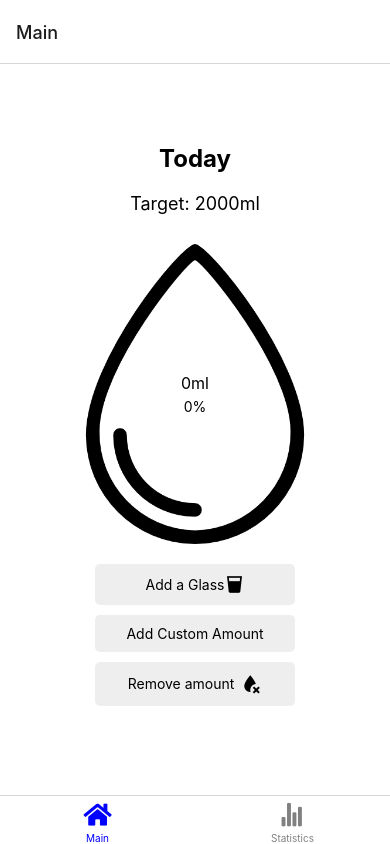
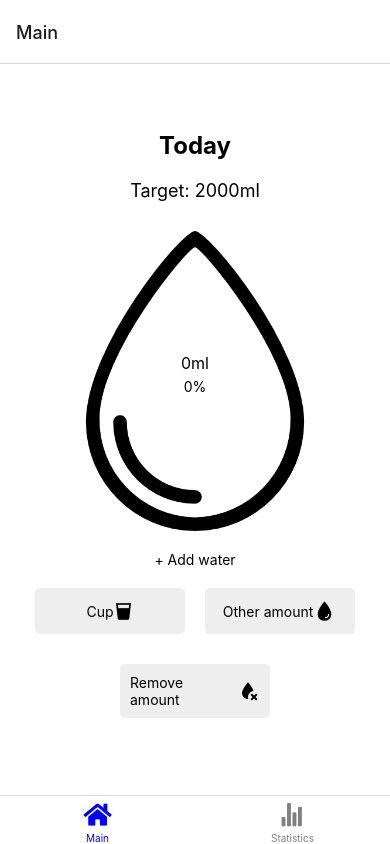
Before and after one commit to FaIch/Droplet, a React Native app: screen /Main in a window 390 px wide. Built offline with nearby package versions, Linux system fonts and the light colour scheme.

Commit message:
Created modals for adding and removing selected amounts

```diff
--- /dev/null
+++ b/components/AddWaterModal.js
@@ -0,0 +1,78 @@
+import React, { useState } from 'react';
+import {Modal, View, Text, TextInput, StyleSheet, TouchableOpacity} from 'react-native';
+
+function AddWaterModal({ visible, onClose, onSubmit }) {
+    const [amount, setAmount] = useState('');
+
+    return (
+        <Modal visible={visible} animationType="slide" transparent={true}>
+            <View style={styles.modalView}>
+                <View style={styles.modalContent}>
+                    <Text style={styles.title}>Enter water amount in ml:</Text>
+                    <TextInput
+                        keyboardType="numeric"
+                        value={amount}
+                        onChangeText={setAmount}
+                        style={styles.input}
+                        placeholder={"amount in ml"}
+                    />
+                    <TouchableOpacity style={styles.button} onPress={() => { onSubmit(parseInt(amount, 10)); onClose(); }}>
+                        <Text style={styles.buttonText}>Add</Text>
+                    </TouchableOpacity>
+                    <TouchableOpacity style={styles.button} onPress={onClose}>
+                        <Text style={styles.buttonText}>Close</Text>
+                    </TouchableOpacity>
+                </View>
+            </View>
+        </Modal>
+    );
+}
+
+
+const styles = StyleSheet.create({
+    modalView: {
+        flex: 1,
+        justifyContent: 'center',
+        alignItems: 'center',
+    },
+    modalContent: {
+        width: '80%',
+        height: '50%',
+        backgroundColor: "white",
+        borderRadius: 20,
+        padding: 35,
+        justifyContent: 'center',
+        alignItems: "center",
+        shadowColor: "#000",
+        shadowOffset: {
+            width: 0,
+            height: 2
+        },
+        shadowOpacity: 0.25,
+        shadowRadius: 4,
+        elevation: 5
+    },
+    title: {
+        fontSize: 20,
+        marginBottom: 20,
+    },
+    button: {
+        borderWidth: 1,
+        borderRadius: 10,
+        marginTop: 20,
+        width: 100,
+        alignItems: "center",
+    },
+    buttonText: {
+        fontSize: 20
+    },
+    input: {
+        borderWidth: 1,
+        width: '60%',
+        height: 30,
+        textAlign: 'center',
+        fontSize: 18,
+        borderRadius: 10
+    },
+});
+export default AddWaterModal;
--- /dev/null
+++ b/components/RemoveWaterModal.js
@@ -0,0 +1,78 @@
+import React, { useState } from 'react';
+import {Modal, View, Text, TextInput, Button, StyleSheet, TouchableOpacity} from 'react-native';
+
+function RemoveWaterModal({ visible, onClose, onSubmit }) {
+    const [amount, setAmount] = useState('');
+
+    return (
+        <Modal visible={visible} animationType="slide" transparent={true}>
+            <View style={styles.modalView}>
+                <View style={styles.modalContent}>
+                    <Text style={styles.title}>Enter water amount in ml:</Text>
+                    <TextInput
+                        keyboardType="numeric"
+                        value={amount}
+                        onChangeText={setAmount}
+                        style={styles.input}
+                        placeholder={"amount in ml"}
+                    />
+                    <TouchableOpacity style={styles.button} onPress={() => { onSubmit(parseInt(amount, 10)); onClose(); }}>
+                        <Text style={styles.buttonText}>Remove</Text>
+                    </TouchableOpacity>
+                    <TouchableOpacity style={styles.button} onPress={onClose}>
+                        <Text style={styles.buttonText}>Close</Text>
+                    </TouchableOpacity>
+                </View>
+            </View>
+        </Modal>
+    );
+}
+
+
+const styles = StyleSheet.create({
+    modalView: {
+        flex: 1,
+        justifyContent: 'center',
+        alignItems: 'center',
+    },
+    modalContent: {
+        width: '80%',
+        height: '50%',
+        backgroundColor: "white",
+        borderRadius: 20,
+        padding: 35,
+        justifyContent: 'center',
+        alignItems: "center",
+        shadowColor: "#000",
+        shadowOffset: {
+            width: 0,
+            height: 2
+        },
+        shadowOpacity: 0.25,
+        shadowRadius: 4,
+        elevation: 5
+    },
+    title: {
+        fontSize: 20,
+        marginBottom: 20,
+    },
+    button: {
+        borderWidth: 1,
+        borderRadius: 10,
+        marginTop: 20,
+        width: 100,
+        alignItems: "center",
+    },
+    buttonText: {
+        fontSize: 20
+    },
+    input: {
+        borderWidth: 1,
+        width: '60%',
+        height: 30,
+        textAlign: 'center',
+        fontSize: 18,
+        borderRadius: 10
+    },
+});
+export default RemoveWaterModal;
--- a/screens/MainScreen.js
+++ b/screens/MainScreen.js
@@ -1,22 +1,26 @@
 import React, { useState } from 'react';
 import { View, Text, TouchableOpacity, Image, StyleSheet } from 'react-native';
 import globalStyles from "../assets/globalStyles";
-import {MaterialCommunityIcons, MaterialIcons} from '@expo/vector-icons';
+import {Ionicons, MaterialCommunityIcons} from '@expo/vector-icons';
+import AddWaterModal from "../components/AddWaterModal";
+import RemoveWaterModal from "../components/RemoveWaterModal";
 
 function MainScreen() {
     const [waterIntake, setWaterIntake] = useState(0);
+    const [addModalVisible, setAddModalVisible] = useState(false);
+    const [removeModalVisible, setRemoveModalVisible] = useState(false);
 
     const addGlass = () => {
         setWaterIntake(prevIntake => prevIntake + 250);
     };
 
-    const addCustomAmount = () => {
-        setWaterIntake(prevIntake => prevIntake + 100);
+    const handleAddSubmit = (amount) => {
+        setWaterIntake(prevIntake => prevIntake + amount);
     };
 
-    const removeAmount = (amount) => {
+    const handleRemoveSubmit = (amount) => {
         setWaterIntake(prevIntake => prevIntake - amount);
-    }
+    };
 
     const fillPercentage = (waterIntake / 2000) * 100;
 
@@ -39,16 +43,34 @@ function MainScreen() {
                     <Text style={styles.progressPercentage}>{fillPercentage}%</Text>
                 </View>
 
-                <TouchableOpacity style={styles.button} onPress={addGlass}>
-                    <Text>Add a Glass</Text>
-                    <MaterialCommunityIcons name="cup" size={20} color="black" />
-                </TouchableOpacity>
+                <Text style={styles.addHeader}>+ Add water</Text>
 
-                <TouchableOpacity style={styles.button} onPress={addCustomAmount}>
-                    <Text>Add Custom Amount</Text>
-                </TouchableOpacity>
+                <View style={styles.addContainer}>
 
-                <TouchableOpacity style={styles.button} onPress={removeAmount}>
+                    <TouchableOpacity style={styles.button} onPress={addGlass}>
+                        <Text>Cup</Text>
+                        <MaterialCommunityIcons name="cup" size={20} color="black" />
+                    </TouchableOpacity>
+
+                    <AddWaterModal
+                        visible={addModalVisible}
+                        onClose={() => setAddModalVisible(false)}
+                        onSubmit={handleAddSubmit}
+                    />
+
+                    <TouchableOpacity style={styles.button} onPress={() => setAddModalVisible(true)}>
+                        <Text>Other amount</Text>
+                        <Ionicons name="water" size={24} color="black" />
+                    </TouchableOpacity>
+                </View>
+
+                <RemoveWaterModal
+                    visible={removeModalVisible}
+                    onClose={() => setRemoveModalVisible(false)}
+                    onSubmit={handleRemoveSubmit}
+                />
+
+                <TouchableOpacity style={styles.button} onPress={() => setRemoveModalVisible(true)}>
                     <Text>Remove amount </Text>
                     <MaterialCommunityIcons name="water-remove" size={24} color="black" />
                 </TouchableOpacity>
@@ -72,12 +94,19 @@ const styles = StyleSheet.create({
         alignItems: 'center',
         width: 100,
         height: 100,
-        top: 280
+        top: 260
     },
     header: {
         fontSize: 24,
         fontWeight: 'bold',
         marginBottom: 20,
+    },
+    addContainer: {
+        flexDirection: 'row',
+        marginBottom: 20,
+    },
+    addHeader: {
+        marginBottom: 20
     },
     target: {
         fontSize: 18,
@@ -115,10 +144,11 @@ const styles = StyleSheet.create({
         justifyContent: 'center',
         alignItems: 'center',
         alignContent: 'center',
-        width: 200,
+        width: 150,
         padding: 10,
         borderRadius: 5,
         marginBottom: 10,
+        marginHorizontal: 10,
     },
     progressNumber: {
         fontSize: 16,
```
